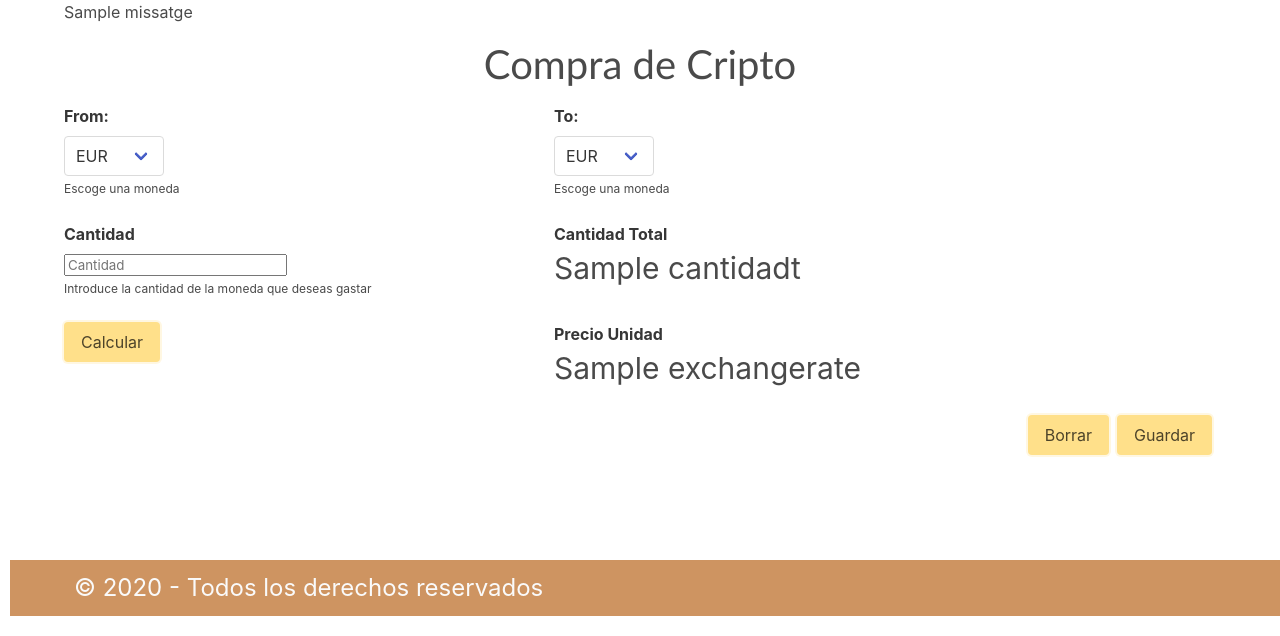
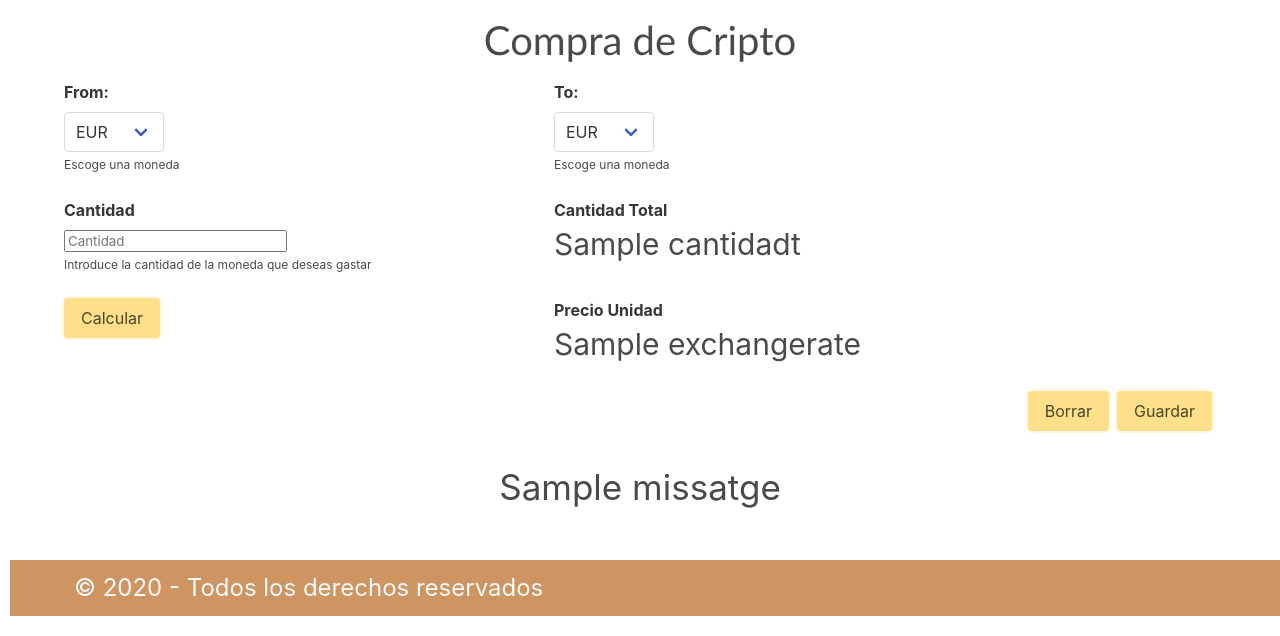
Before and after one commit to AidaQ27/Projecte_Final, a Flask app: template balance/templates/purchase.html in a window 1280 px wide; the page is wider, and only the part inside the window is pictured. Shown: the part 164-800 px from the top of that part. Run offline with Flask 2, Linux system fonts and the light colour scheme; the template is opened without the code that fills it: most values are stand-ins (such as "Sample title", 1, 10 or a date in 2020).

Commit message:
Modificando mensaje errror

```diff
--- a/balance/routes.py
+++ b/balance/routes.py
@@ -38,13 +38,11 @@ def compra():
 
             try:
                 resposta = requests.get("https://rest.coinapi.io/v1/exchangerate/{}/{}?apikey={}".format(para,desde,"05BF565B-CA92-421A-AF57-699C95894ACE"))
-                #https://rest.coinapi.io/v1/exchangerate/EUR/BTC?time={}apikey=05BF565B-CA92-421A-AF57-699C95894ACE
 
                 rate = resposta.json()['rate']
                 rate = "{:.6f}".format(rate)
                 cantidad_total = float(rate) * float(cantidadf)
                 return render_template('purchase.html', exchangerate=rate, from_coin=desde, to=para, cantidadt=cantidad_total, missatge=None)
-
             except:
                 return render_template('purchase.html', exchangerate=None, from_coin='EUR', to='EUR', cantidadf=None, cantidadt=0, missatge="Error al conectar con la API")
         elif request.form['action'] == 'Borrar':
--- a/balance/static/css/styles.css
+++ b/balance/static/css/styles.css
@@ -68,6 +68,10 @@ div.formulariostatus {
     font-size: 18px;
 }
 
+div.error {
+    font-size: 35px;
+    text-align: center;
+}
 
 
 
--- a/balance/templates/purchase.html
+++ b/balance/templates/purchase.html
@@ -1,19 +1,6 @@
 {% extends "base.html" %}
 {% block title %}Compra de Cripto {% endblock %}
 {% block container %}
-
-
-{% if missatge %}
-<section class="errors">
-    <ul>
-
-    <li class="error-miss">{{ missatge }}</li>
-
-    </ul>
-</section>
-{% endif %}
-
-
 
 
     <div class="titolcripto">
@@ -109,4 +96,17 @@
             </div>
         </form>
     </div>
+
+    {% if missatge %}
+    <section class="errors">
+        <div class="error">
+            <ul>
+                <li class="error-miss">{{ missatge }}</li>
+            </ul>
+        </div>
+    </section>
+    {% endif %}
+
+
+
 {% endblock %}
```
Also changed, not shown: readme.md.
